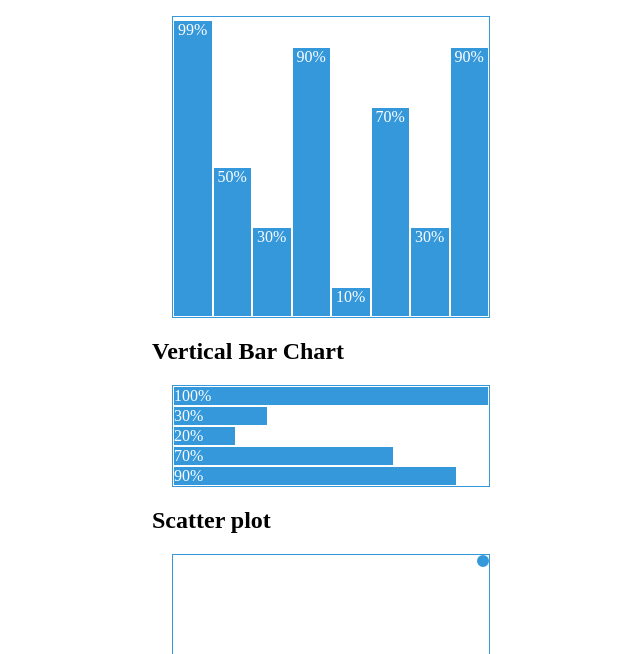
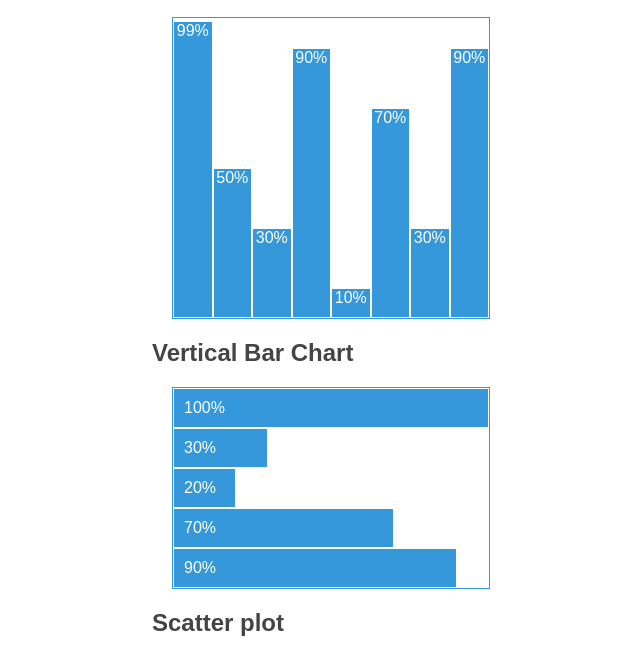
Before and after one commit to asciimoo/cssplot, a plain HTML site: page index.html in a window 1280 px wide. Shown: the part 111-765 px from the top of the page, without its empty margins (172-812 px from the left). Drawn offline with Linux system fonts and the light colour scheme.

Commit message:
[enh] demo page style

```diff
--- a/index.html
+++ b/index.html
@@ -6,9 +6,11 @@
     <title>cssplot</title>
     <link rel="stylesheet" href="cssplot.full.css" type="text/css" media="screen" charset="utf-8" />
     <style>
+    body { font-family: sans-serif; color: #444444; }
     .wrapper { width: 50%; margin: auto; }
     .wrapper div { margin: 20px; width: 50%; border: 1px solid #3498db; }
     .scatterplot, .bar-chart { height: 300px; }
+    .vertical-chart ul li { padding: 10px; }
     </style>
 
 </head>
```
